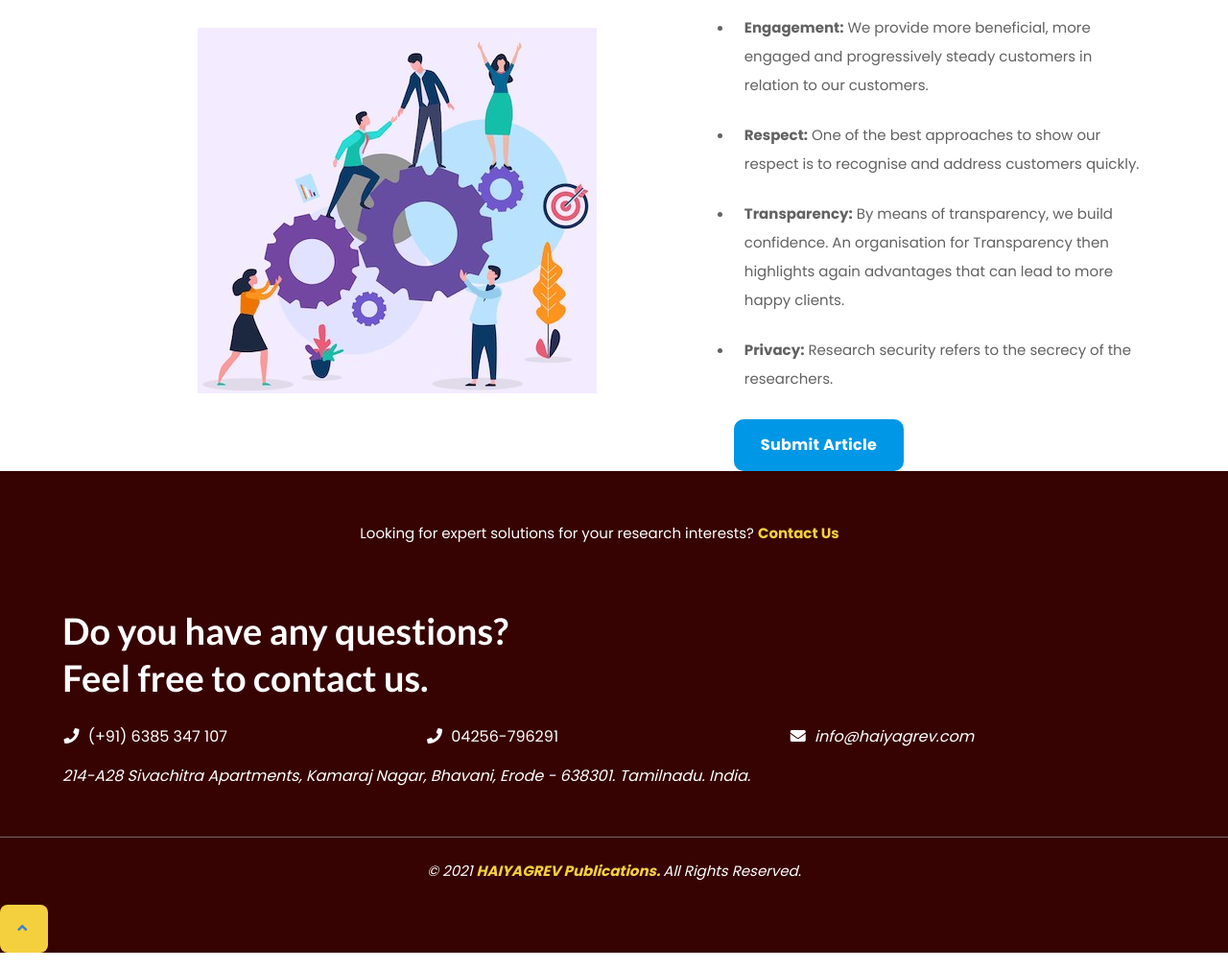
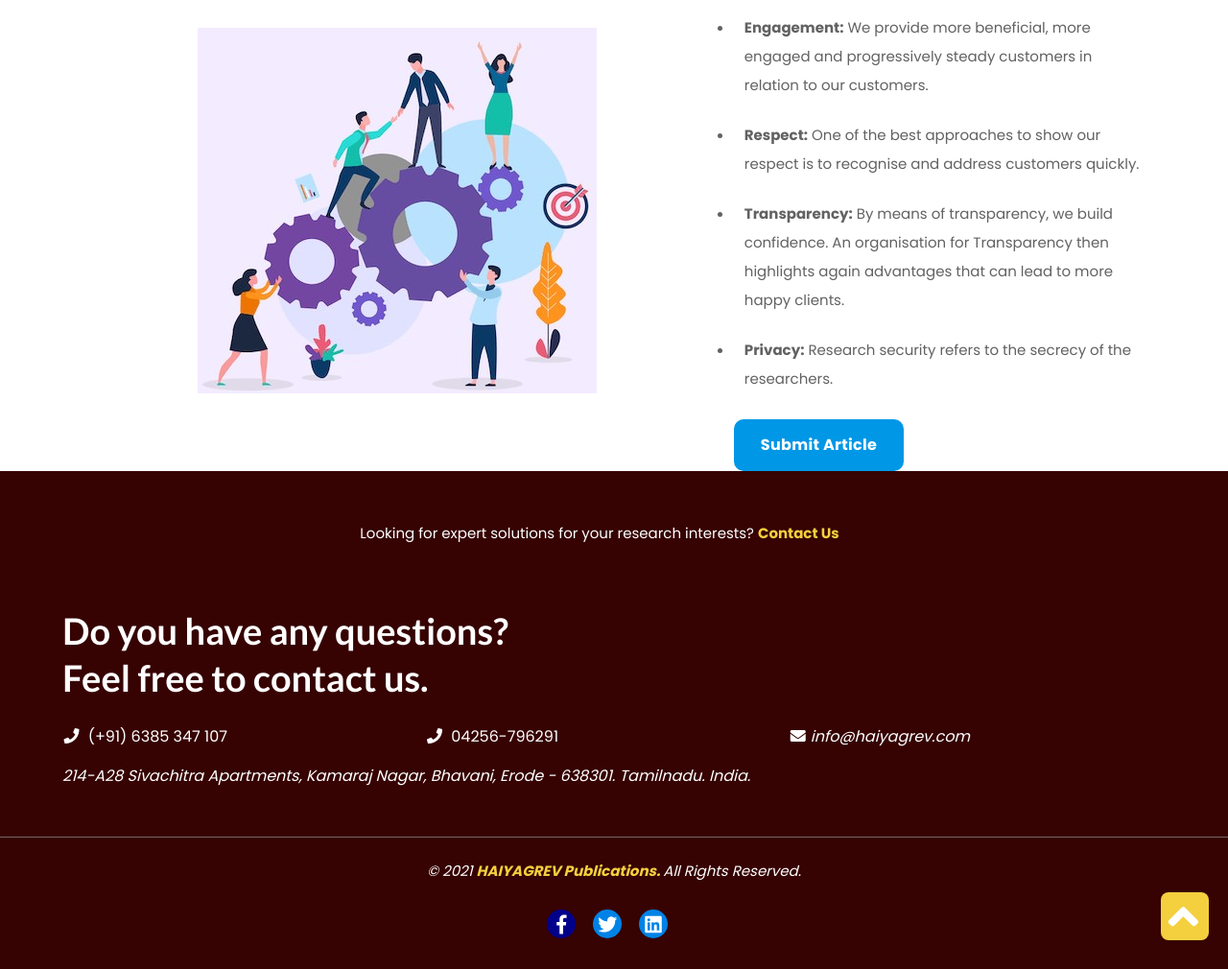
Before and after one commit to Ramyapriya2018/Primenumainnovations-haiyagrev, a website built with Parcel: page src/pages/about.html in a window 1280 px wide. Shown: the part 1686-2696 px from the top of the page at 96% size. Built offline with nearby package versions, Linux system fonts and the light colour scheme.

Commit message:
footer section added for all pages

```diff
--- a/src/pages/about.html
+++ b/src/pages/about.html
@@ -166,12 +166,12 @@
       </section>
     </main>
 
-   <footer class="site-footer">
+    <footer class="site-footer">
       <section id="contact" class="contact-section">
         <div class="container contact">
            <p class="lead">
             Looking for expert solutions for your research interests?
-            <strong class="strong">Contact Us</strong>
+            <strong><a  href="./contact.html"  class="strong">Contact Us</a></strong>
           </p>
 
           <h2>
@@ -188,7 +188,7 @@
             </a>
             <a  href="mailto:info@haiyagrev.com" aria-label="Email">
 
-              <div class="card-text"><i class="mail"><i class="envelope icon"></i> info@haiyagrev.com</div>
+              <div class="card-text"><i class="mail"> <i class="envelope icon"></i>info@haiyagrev.com</div>
             </a>
             </div>
             <div aria-label="Location">
@@ -205,12 +205,18 @@
 
 
       <div class="footer-inner">
-        <p>© 2021 <strong>HAIYAGREV Publications. </strong>All Rights Reserved.</p>
+        <div class="social-icons">
+        <p>© 2021 <strong>HAIYAGREV Publications. </strong>All Rights Reserved.</p>  <div class="social">
+      <a href="#"><i class="facebook f icon"></i></a>
+      <a href="#"><i class="twitter icon"></i></a>
+      <a href="#"><i class="linkedin icon"></i></a>
+    </div></div>
 
-      </div>
-  <div class="to-top">
-       <a href="#top" aria-label="Back to top"><i class="angle up icon"></i></a>
-       </div>
+
+  <div class="back-to-top">
+       <a href="#top" class="to-top" aria-label="Back to top"><i class="angle up icon"></i></a>
+           </div>
+           </div>
     </footer>
 
     <script src="../index.js"></script>
```
Also changed, not shown: src/index.html (+14 -6 lines), src/pages/blog.html (+12 -5 lines), src/pages/how-we-work.html (+11 -4 lines), src/pages/publication.html (+13 -6 lines), src/pages/services.html (+11 -4 lines).
